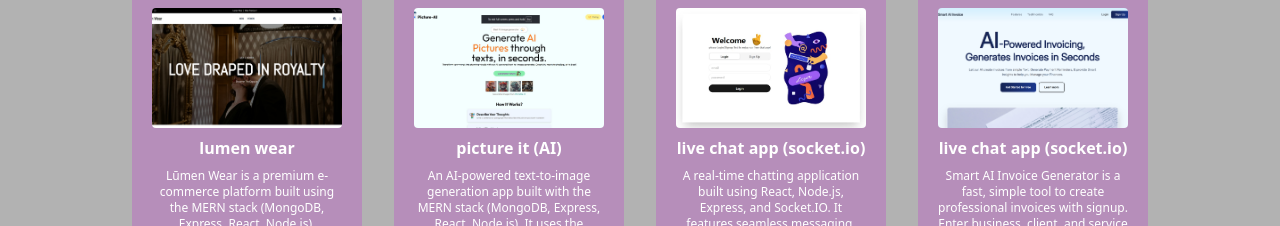
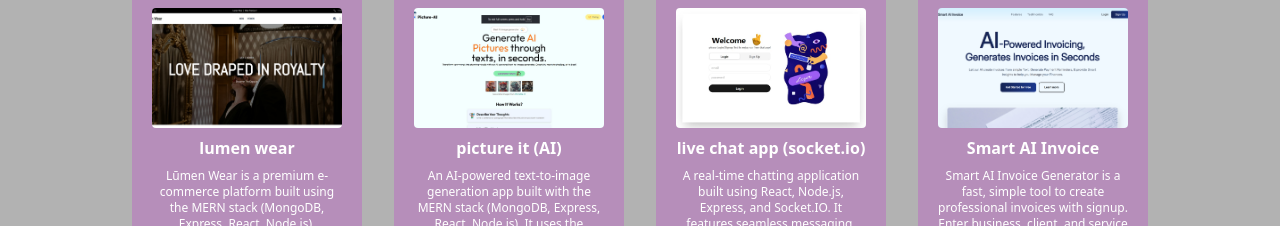
Before and after one commit to the-coder-sachin/my-portfolio, a React (Vite) app in the folder client/: page / in a window 1280 px wide. Shown: the part 1760-1986 px from the top of the page. Built offline with nearby package versions, Linux system fonts and the light colour scheme.

Commit message:
chore: Typo inside project

```diff
--- a/client/src/components/projects/Project.jsx
+++ b/client/src/components/projects/Project.jsx
@@ -30,7 +30,7 @@ const projects = [
   {
     live: "https://smart-ai-invoice-generator.vercel.app/",
     img: assets.smartAIInvoice,
-    title: "live chat app (socket.io)",
+    title: "Smart AI Invoice",
     description:
       "Smart AI Invoice Generator is a fast, simple tool to create professional invoices with signup. Enter business, client, and service details to instantly generate a clean PDF. Perfect for freelancers and small businesses needing quick, hassle-free invoices.",
     link: "https://github.com/the-coder-sachin/smart-ai-invoice-generator",
```
